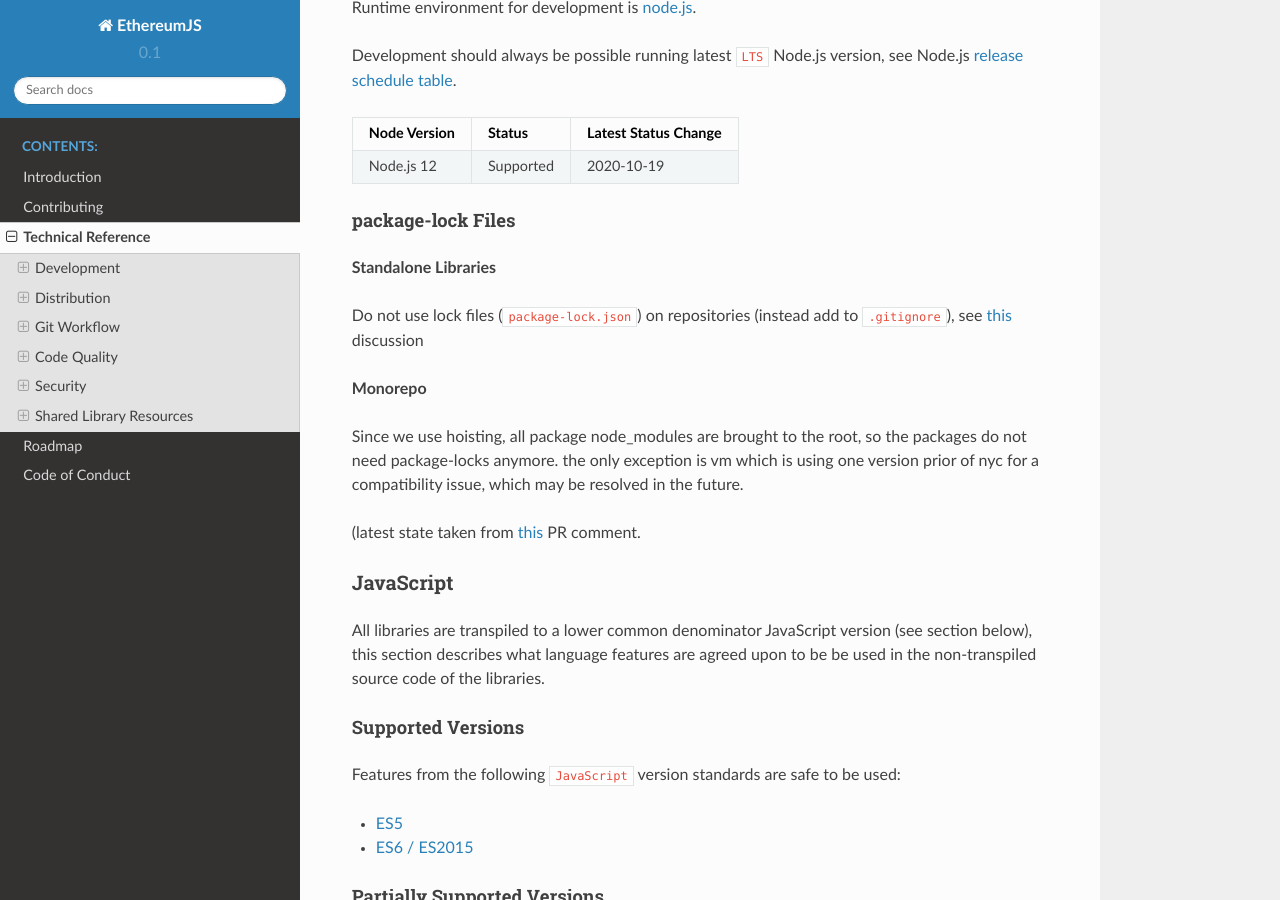
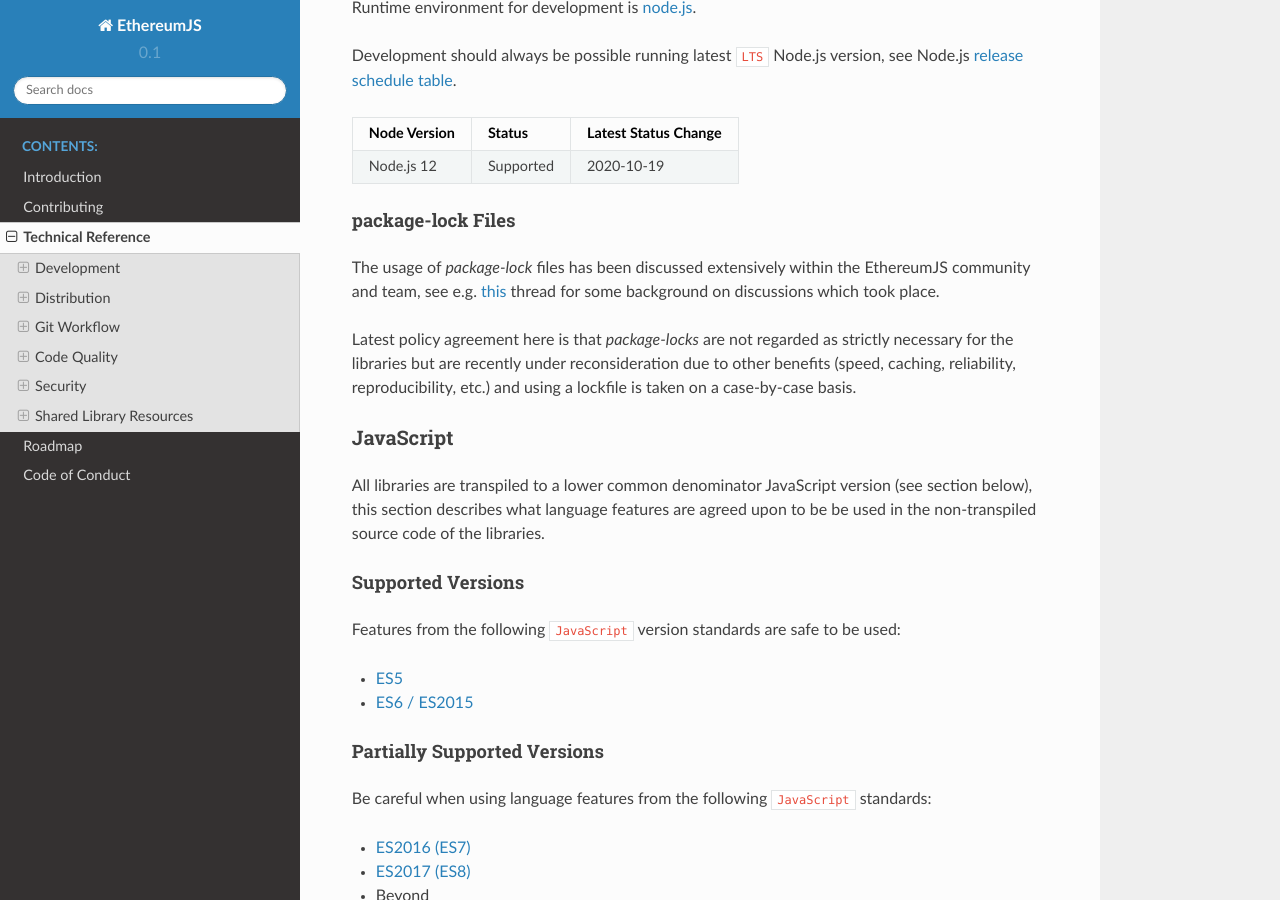
Before and after one commit to ethereumjs/organization, a Sphinx documentation site: the page built from docs/technical.rst, in a window 1280 px wide and 900 px high, scrolled down 391 px. Built offline with Sphinx 7.4.7 and the Read the Docs theme 2.0.0, drawn with Linux system fonts in a browser that asks for light colours.

Commit message:
Updated docs section on package-lock files

```diff
--- a/docs/technical.rst
+++ b/docs/technical.rst
@@ -30,21 +30,14 @@
 package-lock Files
 ^^^^^^^^^^^^^^^^^^
 
-**Standalone Libraries**
+The usage of `package-lock` files has been discussed extensively within the EthereumJS
+community and team, see e.g. `this <https://github.com/ethereumjs/merkle-patricia-tree/pull/62>`_
+thread for some background on discussions which took place.
 
-Do not use lock files (``package-lock.json``) on repositories
-(instead add to ``.gitignore``), see
-`this <https://github.com/ethereumjs/merkle-patricia-tree/pull/62>`_ discussion
-
-**Monorepo**
-
-Since we use hoisting, all package node_modules are brought to the root, so the packages
-do not need package-locks anymore. the only exception is vm which is using one version
-prior of nyc for a compatibility issue, which may be resolved in the future.
-
-(latest state taken from `this <https://github.com/ethereumjs/ethereumjs-vm/pull/861#issue-480572588>`_
-PR comment.
-
+Latest policy agreement here is that `package-locks` are not regarded as strictly necessary
+for the libraries but are recently under reconsideration due to other benefits
+(speed, caching, reliability, reproducibility, etc.) and using a lockfile is taken on a
+case-by-case basis.
 
 JavaScript
 ----------
```
